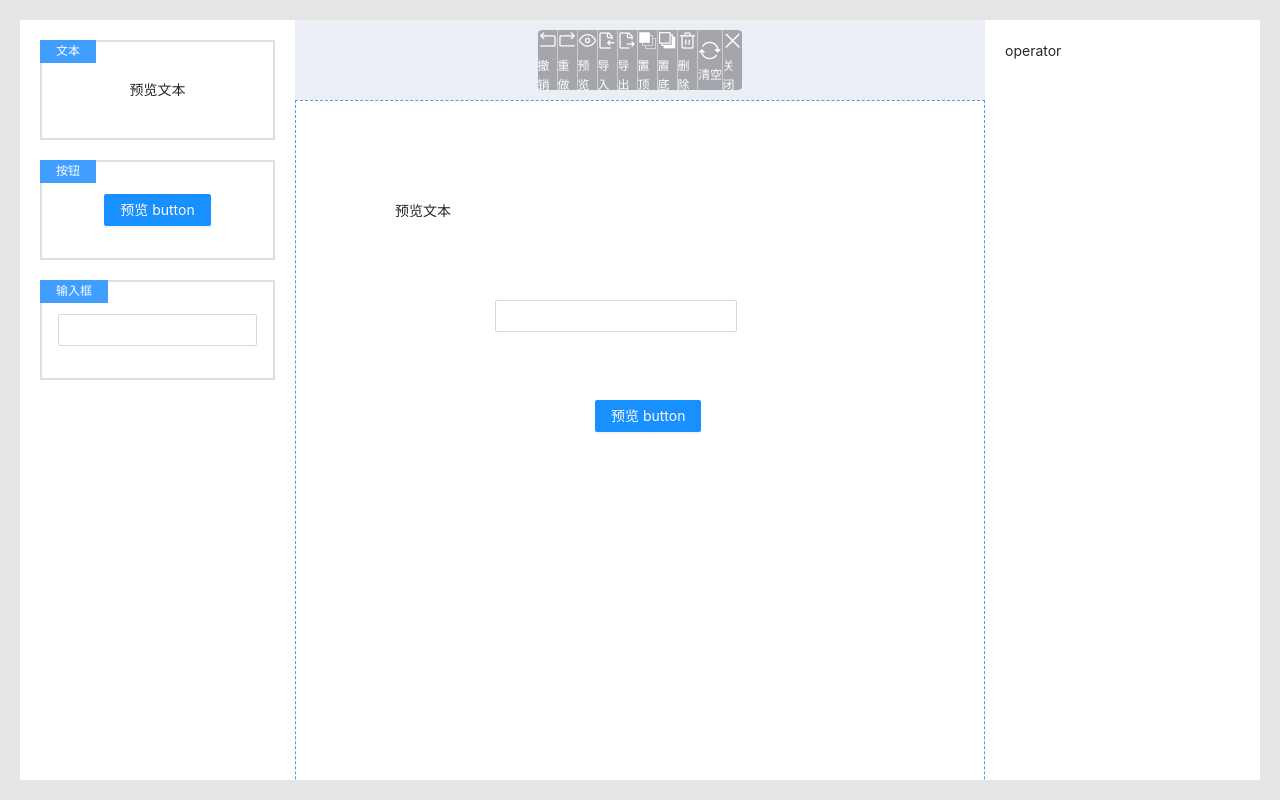
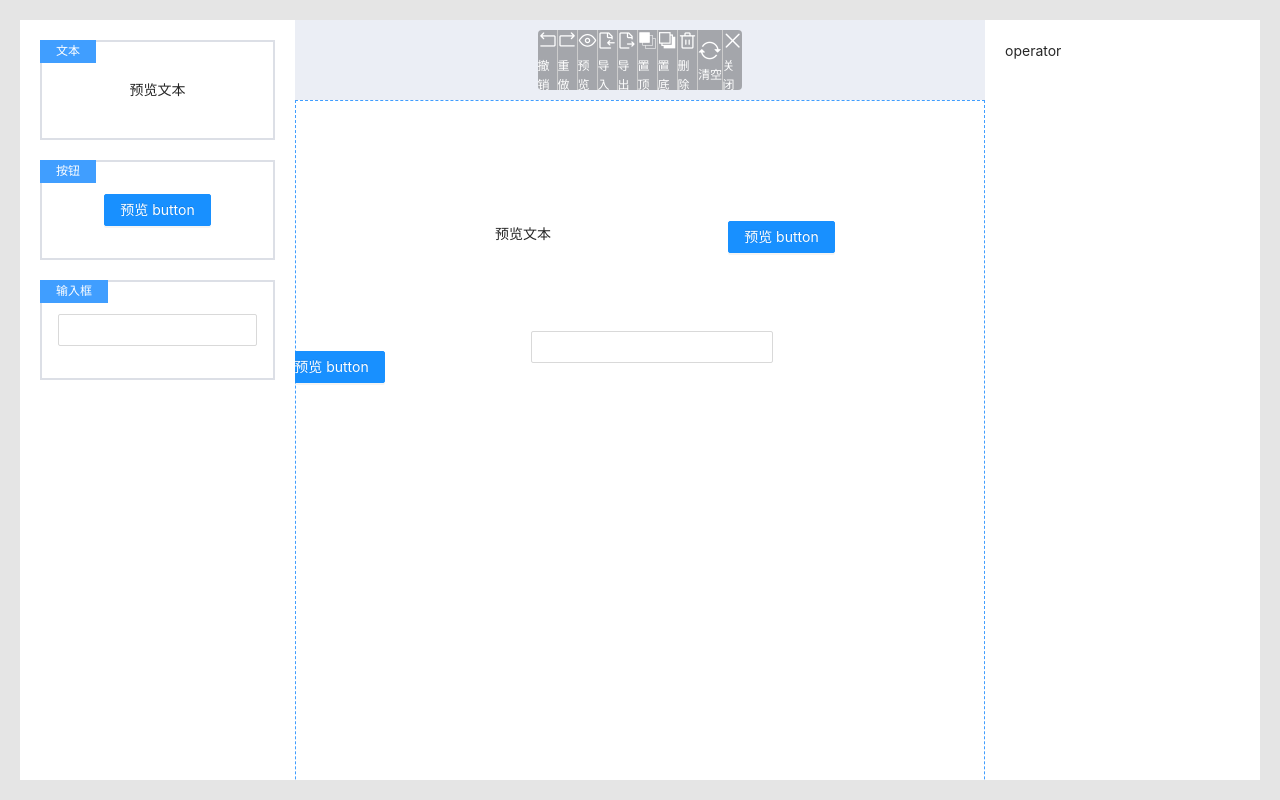
Before and after one commit to polaris-hike/react-visual-editor, a React (Vite) app: page / in a window 1280 px wide. Built offline with nearby package versions, Linux system fonts and the light colour scheme.

Commit message:
feat(editor): block 拖拽对齐

```diff
--- /dev/null
+++ b/src/edit.data.json
@@ -0,0 +1,48 @@
+{
+    "container": {
+        "width": 700,
+        "height": 1000
+    },
+    "blocks": [
+        {
+            "componentKey": "text",
+            "left": 199.99999809265137,
+            "top": 122.99999904632568,
+            "width": 56,
+            "height": 22,
+            "adjustPosition": false,
+            "focus": false,
+            "zIndex": 0
+        },
+        {
+            "componentKey": "input",
+            "left": 235.85713958740234,
+            "top": 231,
+            "width": 182,
+            "height": 32,
+            "adjustPosition": false,
+            "focus": false,
+            "zIndex": 0
+        },
+        {
+            "componentKey": "button",
+            "left": 433.19642639160156,
+            "top": 121,
+            "width": 105,
+            "height": 32,
+            "adjustPosition": false,
+            "focus": false,
+            "zIndex": 0
+        },
+        {
+            "componentKey": "button",
+            "left": -16.803573608398438,
+            "top": 251,
+            "width": 106,
+            "height": 32,
+            "adjustPosition": false,
+            "focus": false,
+            "zIndex": 0
+        }
+    ]
+}
--- a/src/packages/ReactVisualBlock.tsx
+++ b/src/packages/ReactVisualBlock.tsx
@@ -35,6 +35,8 @@ export const ReactVisualBlock: React.FC<{
           block.adjustPosition = false;
           block.top = top - height / 2;
           block.left = left - width / 2;
+          block.width = elRef.current.offsetWidth;
+          block.height = elRef.current.offsetHeight;
           forceUpdate();
         }
       }, []);
--- a/src/packages/ReactVisualEditor.scss
+++ b/src/packages/ReactVisualEditor.scss
@@ -161,14 +161,14 @@ $primary: #409EFF;
         }
       }
 
-      .react-visual-editor-mark-line-y {
+      .react-visual-editor-mark-y {
         position: absolute;
         left: 0;
         right: 0;
         border-top: dashed 1px $primary;
       }
 
-      .react-visual-editor-mark-line-x {
+      .react-visual-editor-mark-x {
         position: absolute;
         top: 0;
         bottom: 0;
--- a/src/packages/ReactVisualEditor.tsx
+++ b/src/packages/ReactVisualEditor.tsx
@@ -3,7 +3,7 @@ import classnames from 'classnames';
 import { useMemo, useRef, useState } from 'react';
 import { useCallbackRef } from './hooks/useCallbackRef';
 import { createEvent } from './plugins/event';
-import {$$dialog} from "./service/dialog";
+import { $$dialog } from "./service/dialog";
 import { ReactVisualBlock } from './ReactVisualBlock';
 import { useVisualCommand } from './ReactVisualEditor.command';
 import './ReactVisualEditor.scss';
@@ -31,7 +31,7 @@ const ReactVisualEditor: React.FC<{
   const classes = useMemo(() => classnames([
     'react-visual-editor',
     preview && 'react-visual-editor-preview',
-]), [preview])
+  ]), [preview])
 
   const containerRef = useRef({} as HTMLDivElement);
 
@@ -83,21 +83,51 @@ const ReactVisualEditor: React.FC<{
   })();
 
   const blockDraggier = (() => {
+    const [mark,setMark] = useState({x:null as null | number,y: null as null | number});
+
     const dragData = useRef({
       startX: 0,                                             // 拖拽开始时，鼠标的left
       startY: 0,                                             // 拖拽开始时，鼠标的top
+      startLeft: 0,
+      startTop: 0,
       startPosArray: [] as { top: number, left: number }[],   // 拖拽开始时， 所有选中的block元素的top，left值
       dragging: false,
+      markLines: {
+        x: [] as {left: number, showLeft: number}[],
+        y: [] as {top: number, showTop: number}[],
+      }
     })
 
-    const mousedown = useCallbackRef((e: React.MouseEvent<HTMLDivElement>) => {
+    const mousedown = useCallbackRef((e: React.MouseEvent<HTMLDivElement>,block:ReactVisualEditorBlock) => {
       document.addEventListener('mousemove', mousemove);
       document.addEventListener('mouseup', mouseup);
       dragData.current = {
         startX: e.clientX,
         startY: e.clientY,
+        startLeft: block.left,
+        startTop: block.top,
         startPosArray: focusData.focus.map(({ top, left }) => ({ top, left })),
         dragging: false,
+        markLines: (() => {
+          const x = [] as {left: number, showLeft: number}[];
+          const y = [] as {top: number, showTop: number}[];
+          const { unFocus } = focusData;
+          unFocus.forEach((item) => {
+            y.push({top:item.top,showTop:item.top});                                                             //顶对顶
+            y.push({top:item.top + item.height / 2 - block.height / 2 ,showTop:item.top + item.height / 2});     //中对中
+            y.push({top:item.top + item.height - block.height,showTop:item.top + item.height});                  //底对底
+            y.push({top:item.top - block.height,showTop:item.top});                                              //底对顶
+            y.push({top:item.top + item.height,showTop:item.top + item.height});                                 //顶对底
+
+            x.push({left:item.left,showLeft:item.left});                                                         //左对左
+            x.push({left:item.left + item.width / 2 - block.width / 2 ,showLeft:item.left + item.width / 2});    //中对中
+            x.push({left:item.left + item.width - block.width,showLeft:item.left + item.width});                 //右对右
+            x.push({left:item.top - block.width,showLeft:item.left});                                            //右对左
+            x.push({left:item.left + item.width,showLeft:item.left + item.width});                               //左对右
+          })
+
+          return {x,y}
+        })()
       }
     });
     const mousemove = useCallbackRef((e: MouseEvent) => {
@@ -105,25 +135,59 @@ const ReactVisualEditor: React.FC<{
         dragData.current.dragging = true;
         dragstart.emit();
       };
-      const { startX, startY, startPosArray } = dragData.current;
-      const { clientX: moveX, clientY: moveY } = e;
+      const { startX, startY, startPosArray, markLines, startTop, startLeft } = dragData.current;
+      let { clientX: moveX, clientY: moveY } = e;
+
+      if (e.shiftKey) {
+        if (Math.abs(moveX - startX) > Math.abs(moveY - startY)) {
+            moveY = startY;
+        } else {
+            moveX = startX;
+        }
+      }
+
+      const now = {
+        mark: {
+          x: null as null | number,
+          y: null as null | number,
+        },
+        top: startTop + moveY - startY,
+        left: startLeft + moveX - startX,
+      };
+
+      for (let i = 0; i < markLines.y.length; i++) {
+        const { top, showTop, } = markLines.y[i];
+        const { left, showLeft, } = markLines.x[i];
+        if (Math.abs(now.top - top) < 5) {
+          moveY = top + startY - startTop;
+          now.mark.y = showTop;
+        }
+        if (Math.abs(now.left - left) < 5) {
+          moveX = left + startX - startLeft;
+          now.mark.x = showLeft;
+        }
+      }
+
+
       const durX = moveX - startX, durY = moveY - startY;
       focusData.focus.forEach((block, index) => {
         const { left, top } = startPosArray[index]
         block.top = top + durY;
         block.left = left + durX;
-        blockChoseMethods.updateBlocks(props.value.blocks)
       });
+      blockChoseMethods.updateBlocks(props.value.blocks)
+      setMark(now.mark)
     });
     const mouseup = useCallbackRef((e: MouseEvent) => {
       document.removeEventListener('mousemove', mousemove);
       document.removeEventListener('mouseup', mouseup);
+      setMark({x: null,y:null})
       if (dragData.current.dragging) {
         dragend.emit();
       }
     });
 
-    return { mousedown, mousemove, mouseup }
+    return { mousedown, mark }
   })();
 
   const focusData = useMemo(() => {
@@ -154,13 +218,13 @@ const ReactVisualEditor: React.FC<{
           blockChoseMethods.clearFocus(block);
         }
       }
-      setTimeout(() => blockDraggier.mousedown(e))
+      setTimeout(() => blockDraggier.mousedown(e,block))
     };
     const mouseDownContainer = (e: React.MouseEvent<HTMLDivElement>) => {
       if (preview) return;
       e.preventDefault()
       if (e.currentTarget !== e.target) {
-          return
+        return
       }
       if (!e.shiftKey) { blockChoseMethods.clearFocus(); }
     };
@@ -184,15 +248,15 @@ const ReactVisualEditor: React.FC<{
       blockChoseMethods.updateBlocks(props.value.blocks);
     },
     showBlockData: (block: ReactVisualEditorBlock) => {
-      $$dialog.textarea(JSON.stringify(block), {editReadonly: true, title: '导出的JSON数据'});
+      $$dialog.textarea(JSON.stringify(block), { editReadonly: true, title: '导出的JSON数据' });
     },
     importBlockData: async (block: ReactVisualEditorBlock) => {
-      const text = await $$dialog.textarea('', {title: '请输入导入的节点内容'})
+      const text = await $$dialog.textarea('', { title: '请输入导入的节点内容' })
       try {
         const data = JSON.parse(text || '');
         console.log(data)
         console.log(block)
-        commander.updateBlock(data,block);
+        commander.updateBlock(data, block);
       } catch (e) {
         console.error(e)
         notification.open({
@@ -213,19 +277,19 @@ const ReactVisualEditor: React.FC<{
   })
 
   const handler = {
-    onContextMenuBlock: (e:React.MouseEvent<HTMLDivElement>, block: ReactVisualEditorBlock) => {
+    onContextMenuBlock: (e: React.MouseEvent<HTMLDivElement>, block: ReactVisualEditorBlock) => {
       e.preventDefault();
       e.stopPropagation();
 
       $$dropdown({
-        reference:e.nativeEvent,
+        reference: e.nativeEvent,
         render: () => (
           <>
             <DropdownItem icon="icon-place-top" onClick={commander.placeTop}>置顶节点</DropdownItem>
-            <DropdownItem icon="icon-place-bottom"  onClick={commander.placeBottom}>置底节点</DropdownItem>
+            <DropdownItem icon="icon-place-bottom" onClick={commander.placeBottom}>置底节点</DropdownItem>
             <DropdownItem icon="icon-delete" onClick={commander.delete}>删除节点</DropdownItem>
-            <DropdownItem icon="icon-browse" onClick={() =>blockChoseMethods.showBlockData(block)}>查看数据</DropdownItem>
-            <DropdownItem icon="icon-import" onClick={() =>blockChoseMethods.importBlockData(block)}>导入数据</DropdownItem>
+            <DropdownItem icon="icon-browse" onClick={() => blockChoseMethods.showBlockData(block)}>查看数据</DropdownItem>
+            <DropdownItem icon="icon-import" onClick={() => blockChoseMethods.importBlockData(block)}>导入数据</DropdownItem>
           </>
         )
       })
@@ -239,7 +303,7 @@ const ReactVisualEditor: React.FC<{
     handler: () => void,
   }[] = [
       { label: '撤销', icon: 'icon-back', handler: () => commander.undo(), tip: 'ctrl+z' },
-      { label: '重做', icon: 'icon-forward', handler: () => commander.redo() , tip: 'ctrl+y, ctrl+shift+z' },
+      { label: '重做', icon: 'icon-forward', handler: () => commander.redo(), tip: 'ctrl+y, ctrl+shift+z' },
       {
         label: () => preview ? '编辑' : '预览',
         icon: () => preview ? 'icon-edit' : 'icon-browse',
@@ -252,7 +316,7 @@ const ReactVisualEditor: React.FC<{
       },
       {
         label: '导入', icon: 'icon-import', handler: async () => {
-          const text = await $$dialog.textarea('', {title: '请输入导入的JSON字符串'})
+          const text = await $$dialog.textarea('', { title: '请输入导入的JSON字符串' })
           try {
             const data = JSON.parse(text || '')
             commander.updateValue(data);
@@ -268,12 +332,12 @@ const ReactVisualEditor: React.FC<{
       {
         label: '导出',
         icon: 'icon-export',
-        handler: () => $$dialog.textarea(JSON.stringify(props.value), {editReadonly: true, title: '导出的JSON数据'})
-    },
-      {label: '置顶', icon: 'icon-place-top', handler: () => commander.placeTop(), tip: 'ctrl+up'},
-      {label: '置底', icon: 'icon-place-bottom', handler: () => commander.placeBottom(), tip: 'ctrl+down'},
-      { label: '删除', icon: 'icon-delete', handler: () => commander.delete() , tip: 'ctrl+d, backspace, delete' },
-      { label: '清空', icon: 'icon-reset', handler: () => commander.clear() , },
+        handler: () => $$dialog.textarea(JSON.stringify(props.value), { editReadonly: true, title: '导出的JSON数据' })
+      },
+      { label: '置顶', icon: 'icon-place-top', handler: () => commander.placeTop(), tip: 'ctrl+up' },
+      { label: '置底', icon: 'icon-place-bottom', handler: () => commander.placeBottom(), tip: 'ctrl+down' },
+      { label: '删除', icon: 'icon-delete', handler: () => commander.delete(), tip: 'ctrl+d, backspace, delete' },
+      { label: '清空', icon: 'icon-reset', handler: () => commander.clear(), },
       {
         label: '关闭', icon: 'icon-close', handler: () => {
           blockChoseMethods.clearFocus()
@@ -319,9 +383,11 @@ const ReactVisualEditor: React.FC<{
         <div className='react-visual-editor-container' onMouseDown={focusHandler.mouseDownContainer} ref={containerRef} style={containerStyle}>
           {
             value.blocks.map((block, index) => (
-              <ReactVisualBlock key={index} block={block} onContextMenu={(e) => handler.onContextMenuBlock(e,block)} onMouseDown={e => focusHandler.mouseDownBlock(e, block)} config={config} />
+              <ReactVisualBlock key={index} block={block} onContextMenu={(e) => handler.onContextMenuBlock(e, block)} onMouseDown={e => focusHandler.mouseDownBlock(e, block)} config={config} />
             ))
           }
+          {blockDraggier.mark.x !== null &&<div className="react-visual-editor-mark-x" style={{left:`${blockDraggier.mark.x}px`}}></div>}
+          {blockDraggier.mark.y !== null &&<div className="react-visual-editor-mark-y" style={{top:`${blockDraggier.mark.y}px`}}></div>}
         </div>
       </section>
     </div>
--- a/src/packages/ReactVisualEditor.utils.tsx
+++ b/src/packages/ReactVisualEditor.utils.tsx
@@ -3,6 +3,8 @@ export interface ReactVisualEditorBlock {
     componentKey: string;
     top: number;
     left: number;
+    width: number;
+    height: number;
     adjustPosition:boolean;
     focus: boolean;
     zIndex: number,
@@ -30,6 +32,8 @@ export function createVisualBlock({top,left,component}:{top:number,left:number,c
         componentKey:component.key,
         left,
         top,
+        width: 0,
+        height: 0,
         adjustPosition: true,
         focus: false,
         zIndex: 0,
```
Also changed, not shown: src/App.tsx (+2 -87 lines).
